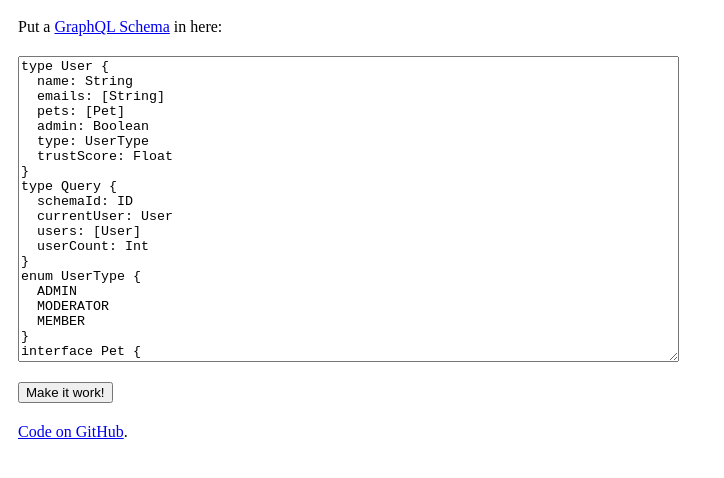
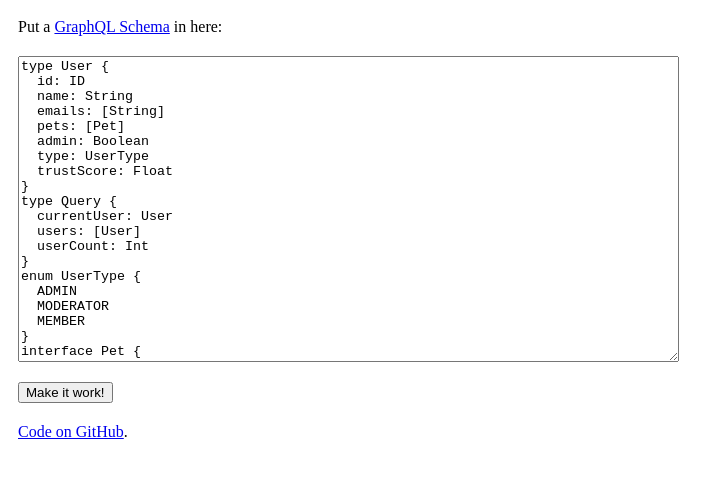
Before and after one commit to jamesmacaulay/graphqlbin, a website: page public/index.html in a window 1280 px wide. Shown: the part 58-536 px from the top of the page, without its empty margins (0-724 px from the left). Drawn offline with Linux system fonts and the light colour scheme.

Commit message:
schemaID doesn't make sense any more

```diff
--- a/public/index.html
+++ b/public/index.html
@@ -19,6 +19,7 @@
       <div>
         <textarea name="schema" id="schema" cols="80" rows="20">
 type User {
+  id: ID
   name: String
   emails: [String]
   pets: [Pet]
@@ -27,7 +28,6 @@
   trustScore: Float
 }
 type Query {
-  schemaId: ID
   currentUser: User
   users: [User]
   userCount: Int
```
